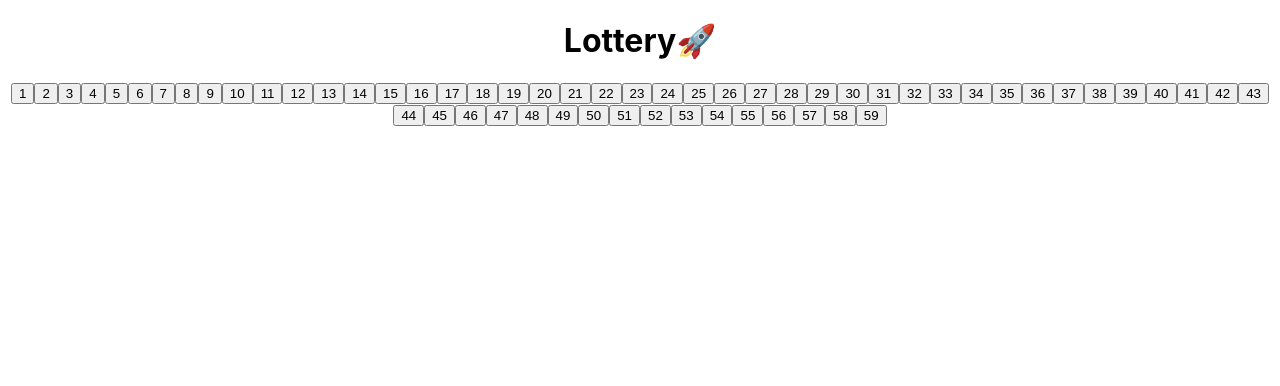
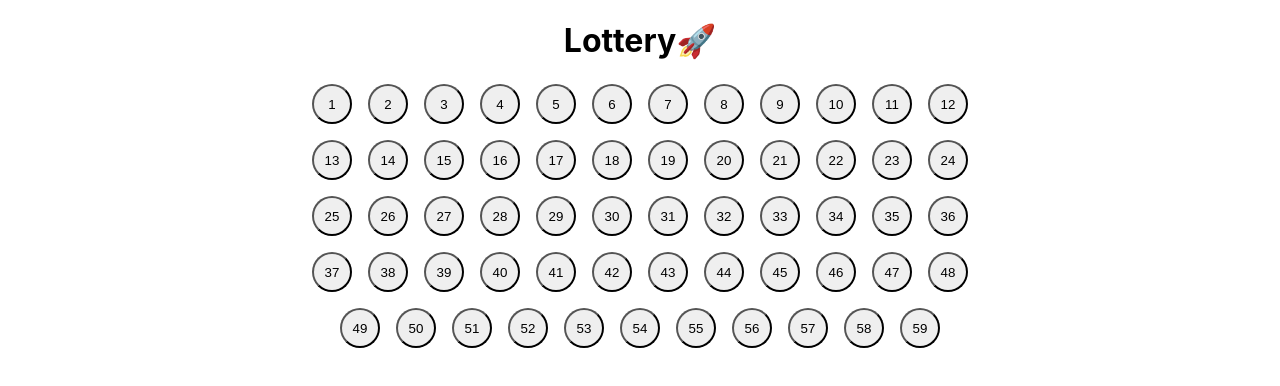
Before and after one commit to StuCodeGreen/lottery-app, a React (Create React App) app: page / in a window 1280 px wide. Shown: the top 386 px of the page. Built offline with nearby package versions, Linux system fonts and the light colour scheme.

Commit message:
lotto balls styling

```diff
--- a/src/App.css
+++ b/src/App.css
@@ -1,5 +1,34 @@
 .App {
   text-align: center;
+  display: flex;
+  flex-direction: column;
+  align-items: center;
+}
+
+h1 {
+  margin-bottom:0px
+}
+
+.lottery-balls-wrapper {
+  display: flex;
+  flex-direction: column;
+  align-items: center;
+}
+
+.lottery-balls {
+  display: flex;
+  flex-wrap: wrap;
+  max-width: 720px;
+  min-width: 320px;
+  padding: 1rem 2rem;
+  justify-content: center;
+}
+
+.lotteryBall {
+  width: 40px;
+  height: 40px;
+  margin: 0.5rem;
+  border-radius: 100%;
 }
 
 button[aria-pressed='true'] {
```
